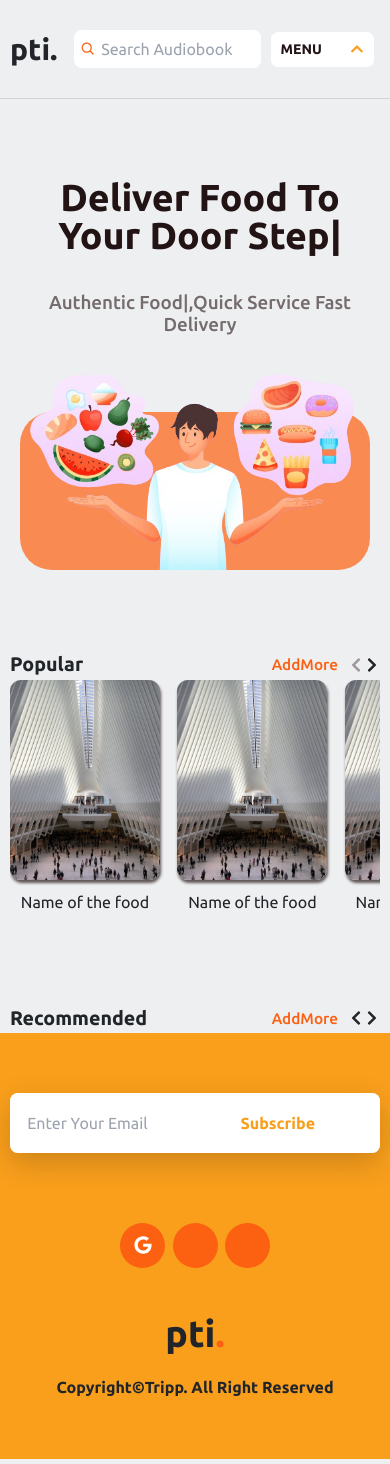
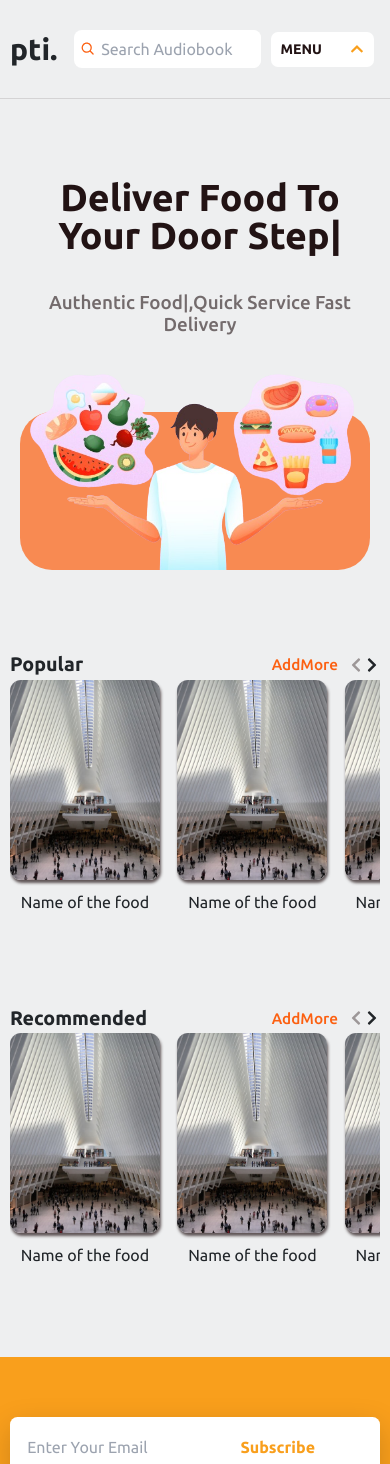
Before and after one commit to EnayetHossain/restaurant, a React (Vite) app: page / in a window 390 px wide. Shown: the top 1464 px of the page. Built offline with nearby package versions, Linux system fonts and the light colour scheme; some icons are missing.

Commit message:
responsive recommended section

```diff
--- a/src/pages/Home/Popular/Popular.jsx
+++ b/src/pages/Home/Popular/Popular.jsx
@@ -12,7 +12,7 @@ const Popular = () => {
     useContext(AppContext);
 
   return (
-    <section className="desktop-max !mb-36">
+    <section className="desktop-max">
       <div className="d-flex justify-content-between align-items-center">
         <span className="fs-1 fw-bold">Popular</span>
         <div className="d-flex justify-content-between align-items-center">
--- a/src/pages/Home/Recommended/Recomamded.jsx
+++ b/src/pages/Home/Recommended/Recomamded.jsx
@@ -1,30 +1,19 @@
+import { useContext } from "react";
 import { Link } from "react-router-dom";
+import Slider from "../../../Components/Slider/Slider";
 import SliderButton from "../../../Components/SliderButton/SliderButton";
+import { AppContext } from "../../../Context/AppProvider";
 
 const Recommended = () => {
-  //   const [slidePosition, setSlidePosition] = useState({
-  //     isFirst: true,
-  //     isLast: false,
-  //   });
-  //   const newRef = useRef(null);
-
-  //   const handleNext = (slideRef) => {
-  //     slideRef.current.swiper.slideNext();
-  //   };
-
-  //   const handlePrev = (slideRef) => {
-  //     slideRef.current.swiper.slidePrev();
-  //   };
-
-  //   const onSlideChange = (swiper) => {
-  //     setSlidePosition({
-  //       isFirst: swiper.isBeginning,
-  //       isLast: swiper.isEnd,
-  //     });
-  //   };
+  const {
+    isRecommendedFirst,
+    isRecommendedLast,
+    recommendedRef,
+    onRecommendedSlideChange,
+  } = useContext(AppContext);
 
   return (
-    <section className="desktop-max">
+    <section className="desktop-max !my-36">
       <div className="d-flex justify-content-between align-items-center">
         <span className="fs-1 fw-bold">Recommended</span>
         <div className="d-flex justify-content-between align-items-center">
@@ -35,47 +24,18 @@ const Recommended = () => {
             AddMore
           </Link>
 
-          {/* <div className="d-flex justify-content-between align-items-center">
-              <button
-                onClick={() => handlePrev(slideRef)}
-                className={`${isFirst ? "disabled" : ""}`}
-              >
-                <FaChevronLeft></FaChevronLeft>
-              </button>
-              <button
-                onClick={() => handleNext(slideRef)}
-                className={`${isLast ? "disabled" : ""}`}
-              >
-                <FaChevronRight></FaChevronRight>
-              </button>
-            </div> */}
-          <SliderButton></SliderButton>
+          <SliderButton
+            slideRef={recommendedRef}
+            popularFirst={isRecommendedFirst}
+            popularLast={isRecommendedLast}
+          ></SliderButton>
         </div>
       </div>
 
-      {/* <Swiper
-        slidesPerView={2}
-        spaceBetween={20}
-        className={"mySwiper"}
-        ref={slideRef}
-        onSlideChange={onSlideChange}
-        pagination={{
-          el: ".swiper-paginations",
-          type: "fraction",
-        }}
-        navigation={false}
-        modules={[Pagination, Navigation]}
-      >
-        <SwiperSlide>
-          <SliderContent></SliderContent>
-        </SwiperSlide>
-        <SwiperSlide>
-          <SliderContent></SliderContent>
-        </SwiperSlide>
-        <SwiperSlide>
-          <SliderContent></SliderContent>
-        </SwiperSlide>
-      </Swiper> */}
+      <Slider
+        slideRef={recommendedRef}
+        onSlideChange={onRecommendedSlideChange}
+      ></Slider>
     </section>
   );
 };
```
